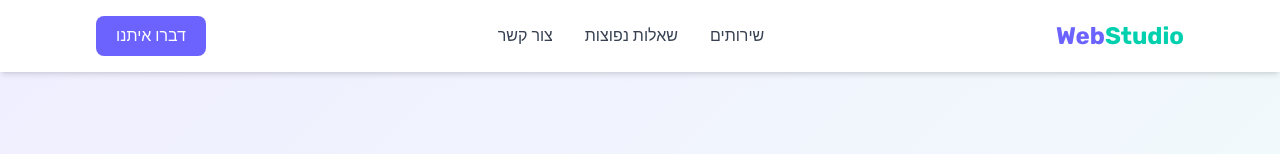
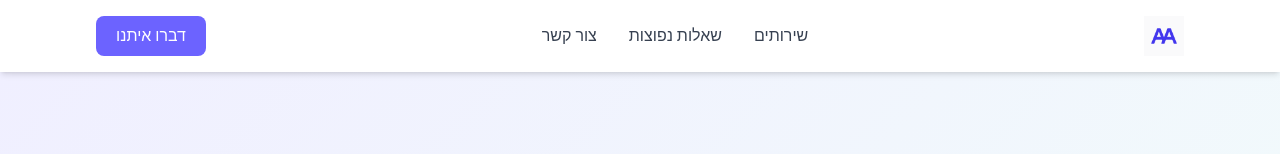
Before and after one commit to ArielAM95/AASTUDIO, a React (Vite) app: page / in a window 1280 px wide. Shown: the top 154 px of the page. Built offline with nearby package versions, Linux system fonts and the light colour scheme; what tailwindcss-rtl would draw is missing.

Commit message:
Replace logo with new image
Replaced the logo image with the new image provided by the user.

```diff
--- a/src/components/Navbar.tsx
+++ b/src/components/Navbar.tsx
@@ -12,7 +12,13 @@ const Navbar = () => {
     <nav className="bg-white py-4 px-6 shadow-md sticky top-0 z-50">
       <div className="container mx-auto max-w-6xl">
         <div className="flex justify-between items-center">
-          <div className="text-2xl font-bold font-rubik text-custom-purple">Web<span className="text-custom-turquoise">Studio</span></div>
+          <div className="text-2xl font-bold font-rubik">
+            <img
+              src="/lovable-uploads/009364ae-1b0c-4271-a068-88cc03111697.png"
+              alt="Logo"
+              className="h-10 w-auto"
+            />
+          </div>
 
           {/* Mobile menu button */}
           <button className="md:hidden" onClick={toggleMenu}>
```
Also changed, not shown: public/lovable-uploads/009364ae-1b0c-4271-a068-88cc03111697.png (added).
